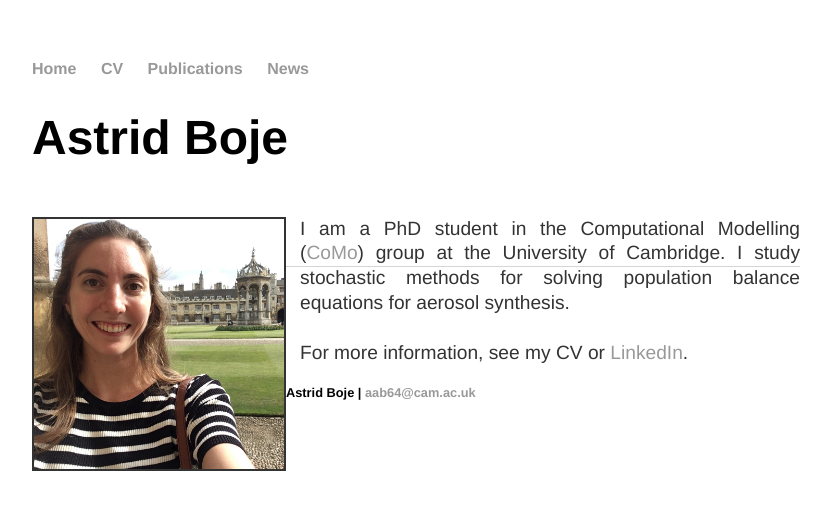
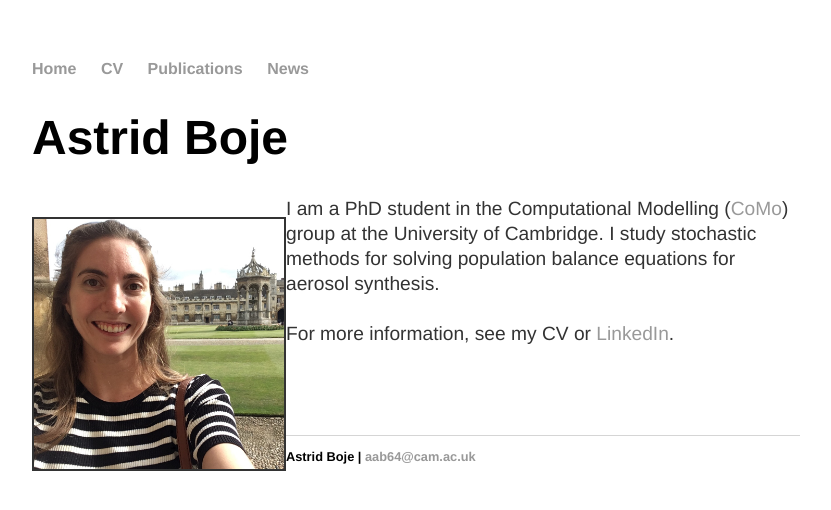
Before and after one commit to aab64/aab64.github.io, a Jekyll site: the page built from index.html, in a window 1280 px wide. Shown: the top 510 px of the page, without its empty margins (224-1055 px from the left). Built offline with Jekyll 4.4.1, drawn with Linux system fonts in a browser that asks for light colours.

Commit message:
Update index.html

```diff
--- a/index.html
+++ b/index.html
@@ -12,7 +12,7 @@ title: Astrid Boje | PhD Student | CoMo Group | University of Cambridge
 		<p style="float: left;">
 			<img src="/images/Me_in_Cam.jpg" height="auto" width="250px" border="2px solid grey">
 		</p>
-		<p style="float: right; width: 500px; text-align: justify">
+		<p >
 			I am a PhD student in the Computational Modelling (<a href="http://como.ceb.cam.ac.uk/index.php?Page=People&Section=aab64">CoMo</a>)
 			group at the University of Cambridge. I study stochastic methods for solving population balance equations for aerosol synthesis.
 			<br/>
```
